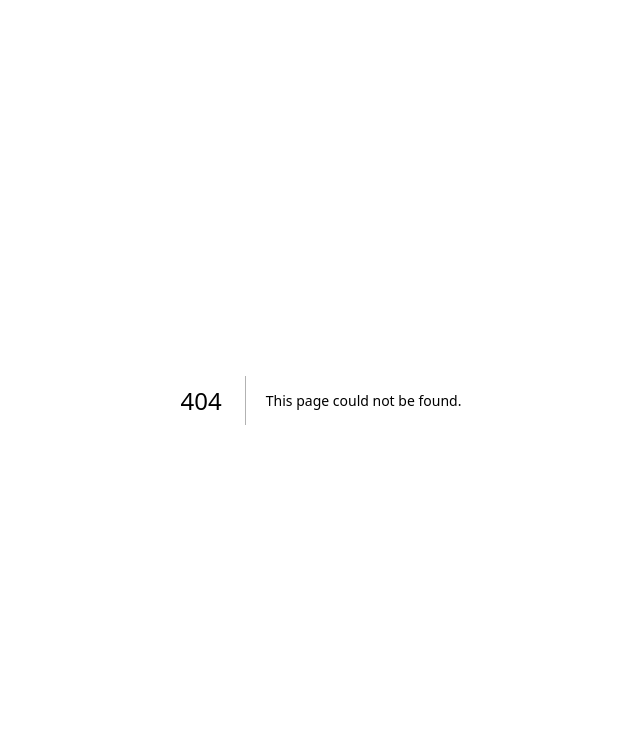
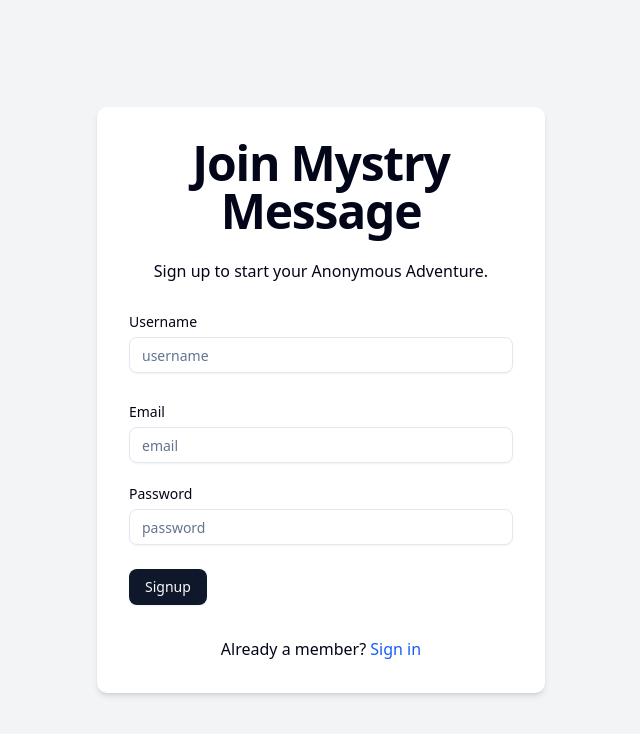
Before and after one commit to Ravi0529/mystery-message, a Next.js app: page /sign-up in a window 1280 px wide. Before the commit this address had no page. Shown: the top 734 px of the page, without its empty margins (319-959 px from the left). Built offline with nearby package versions, Linux system fonts and the light colour scheme.

Commit message:
signup-page(#2)

```diff
--- a/package.json
+++ b/package.json
@@ -21,7 +21,7 @@
     "class-variance-authority": "^0.7.1",
     "clsx": "^2.1.1",
     "lucide-react": "^0.511.0",
-    "mongoose": "^8.12.0",
+    "mongoose": "^8.15.1",
     "next": "15.2.0",
     "next-auth": "^4.24.11",
     "next-themes": "^0.4.6",
--- a/src/app/(auth)/sign-in/page.tsx
+++ b/src/app/(auth)/sign-in/page.tsx
@@ -1,87 +1,5 @@
-"use client";
-
-import { zodResolver } from "@hookform/resolvers/zod";
-import { useForm } from "react-hook-form";
-import * as z from "zod";
-import Link from "next/link";
-import { useEffect, useState } from "react";
-import { useDebounceValue } from "usehooks-ts";
-import { toast } from "sonner";
-import { useRouter } from "next/navigation";
-import { signUpSchema } from "@/schemas/signUpSchema";
-import axios, { AxiosError } from "axios";
-import { ApiResponse } from "@/types/ApiResponse";
-
-export default function SignIn() {
-  const [username, setUsername] = useState("");
-  const [usernameMessage, setUsernameMessage] = useState(""); // message returned from the server
-  const [isCheckingUsername, setIsCheckingUsername] = useState(false);
-  const [isSubmitting, setIsSubmitting] = useState(false);
-
-  const debouncedUsername = useDebounceValue(username, 300); // using this we'll fire the request to the server
-
-  const router = useRouter();
-
-  // zod implementation
-  const form = useForm<z.infer<typeof signUpSchema>>({
-    resolver: zodResolver(signUpSchema),
-    defaultValues: {
-      username: "",
-      email: "",
-      password: "",
-    },
-  });
-
-  useEffect(() => {
-    const checkUsernameUnique = async () => {
-      if (debouncedUsername) {
-        setIsCheckingUsername(true);
-        setUsernameMessage("");
-        try {
-          const response = await axios.get(
-            `/api/check-username-unique?username=${debouncedUsername}`
-          );
-          // console.log(response)
-          setUsernameMessage(response.data.message);
-        } catch (error) {
-          const axiosError = error as AxiosError<ApiResponse>;
-          setUsernameMessage(
-            axiosError.response?.data.message ?? "Error Checking Username."
-          );
-        } finally {
-          setIsCheckingUsername(false);
-        }
-      }
-
-      checkUsernameUnique();
-    };
-  }, [debouncedUsername]);
-
-  const onSubmit = async (data: z.infer<typeof signUpSchema>) => {
-    setIsSubmitting(true);
-    try {
-      // console.log(data);
-      const response = await axios.post<ApiResponse>(`/api/sign-up`, data);
-      toast.message("Success", {
-        description: response.data.message,
-      });
-
-      router.replace(`/verify/${username}`);
-      setIsSubmitting(false);
-    } catch (error) {
-      console.error("Error in signup of user: ", error);
-      const axiosError = error as AxiosError<ApiResponse>;
-      let errorMessage = axiosError.response?.data.message;
-      toast.message("Signup failed", {
-        description: errorMessage,
-      });
-      setIsSubmitting(false);
-    }
-  };
-
+export default function SignInForm() {
   return (
-    <div>
-      <div>page</div>
-    </div>
+    <div>sign in</div>
   );
 }
--- /dev/null
+++ b/src/app/(auth)/sign-up/page.tsx
@@ -0,0 +1,181 @@
+"use client";
+
+import { zodResolver } from "@hookform/resolvers/zod";
+import { useForm } from "react-hook-form";
+import * as z from "zod";
+import Link from "next/link";
+import { useEffect, useState } from "react";
+import { useDebounceCallback } from "usehooks-ts";
+import { toast } from "sonner";
+import { useRouter } from "next/navigation";
+import { signUpSchema } from "@/schemas/signUpSchema";
+import axios, { AxiosError } from "axios";
+import { ApiResponse } from "@/types/ApiResponse";
+import {
+  Form,
+  FormControl,
+  FormField,
+  FormItem,
+  FormLabel,
+  FormMessage,
+} from "@/components/ui/form";
+import { Input } from "@/components/ui/input";
+import { Button } from "@/components/ui/button";
+import { Loader2 } from "lucide-react";
+
+export default function SignUpForm() {
+  const [username, setUsername] = useState("");
+  const [usernameMessage, setUsernameMessage] = useState(""); // message returned from the server
+  const [isCheckingUsername, setIsCheckingUsername] = useState(false);
+  const [isSubmitting, setIsSubmitting] = useState(false);
+
+  const debounced = useDebounceCallback(setUsername, 300); // using this we'll fire the request to the server
+
+  const router = useRouter();
+
+  // zod implementation
+  const form = useForm<z.infer<typeof signUpSchema>>({
+    resolver: zodResolver(signUpSchema),
+    defaultValues: {
+      username: "",
+      email: "",
+      password: "",
+    },
+  });
+
+  useEffect(() => {
+    const checkUsernameUnique = async () => {
+      if (username) {
+        setIsCheckingUsername(true);
+        setUsernameMessage("");
+        try {
+          const response = await axios.get(
+            `/api/check-username-unique?username=${username}`
+          );
+          // console.log(response)
+          setUsernameMessage(response.data.message);
+        } catch (error) {
+          const axiosError = error as AxiosError<ApiResponse>;
+          setUsernameMessage(
+            axiosError.response?.data.message ?? "Error Checking Username."
+          );
+        } finally {
+          setIsCheckingUsername(false);
+        }
+      }
+    };
+    checkUsernameUnique();
+  }, [username]);
+
+  const onSubmit = async (data: z.infer<typeof signUpSchema>) => {
+    setIsSubmitting(true);
+    try {
+      // console.log(data);
+      const response = await axios.post<ApiResponse>(`/api/sign-up`, data);
+      toast.message("Success", {
+        description: response.data.message,
+      });
+
+      router.replace(`/verify/${username}`);
+      setIsSubmitting(false);
+    } catch (error) {
+      console.error("Error in signup of user: ", error);
+      const axiosError = error as AxiosError<ApiResponse>;
+      let errorMessage = axiosError.response?.data.message;
+      toast.message("Signup failed", {
+        description: errorMessage,
+      });
+      setIsSubmitting(false);
+    }
+  };
+
+  return (
+    <div className="flex justify-center items-center min-h-screen bg-gray-100">
+      <div className="w-full max-w-md p-8 space-y-8 bg-white rounded-lg shadow-md">
+        <div className="text-center">
+          <h1 className="text-4xl font-extrabold tracking-tight lg:text-5xl mb-6">
+            Join Mystry Message
+          </h1>
+          <p className="mb-4">Sign up to start your Anonymous Adventure.</p>
+        </div>
+
+        <Form {...form}>
+          <form onSubmit={form.handleSubmit(onSubmit)} className="space-y-6">
+            <FormField
+              name="username"
+              control={form.control}
+              render={({ field }) => (
+                <FormItem>
+                  <FormLabel>Username</FormLabel>
+                  <FormControl>
+                    <Input
+                      placeholder="username"
+                      {...field}
+                      onChange={(e) => {
+                        field.onChange(e);
+                        debounced(e.target.value);
+                      }}
+                    />
+                  </FormControl>
+                  {isCheckingUsername && <Loader2 className="animate-spin" />}
+                  <p
+                    className={`text-sm ${usernameMessage === "Username is unique." ? "text-green-500" : "text-red-500"}`}
+                  >
+                    {usernameMessage}
+                  </p>
+                  <FormMessage />
+                </FormItem>
+              )}
+            />
+
+            <FormField
+              name="email"
+              control={form.control}
+              render={({ field }) => (
+                <FormItem>
+                  <FormLabel>Email</FormLabel>
+                  <FormControl>
+                    <Input placeholder="email" {...field} />
+                  </FormControl>
+                  <FormMessage />
+                </FormItem>
+              )}
+            />
+
+            <FormField
+              name="password"
+              control={form.control}
+              render={({ field }) => (
+                <FormItem>
+                  <FormLabel>Password</FormLabel>
+                  <FormControl>
+                    <Input type="password" placeholder="password" {...field} />
+                  </FormControl>
+                  <FormMessage />
+                </FormItem>
+              )}
+            />
+
+            <Button type="submit" disabled={isSubmitting}>
+              {isSubmitting ? (
+                <>
+                  <Loader2 className="mr-2 h-4 w-4 animate-spin" /> Please wait
+                </>
+              ) : (
+                "Signup"
+              )}
+            </Button>
+          </form>
+        </Form>
+        <div className="text-center mt-4">
+          <p>
+            Already a member?{" "}
+            <Link href="/sign-in" className="text-blue-600 hover:text-blue-800">
+              Sign in
+            </Link>
+          </p>
+        </div>
+      </div>
+    </div>
+  );
+}
--- a/src/app/api/check-username-unique/route.ts
+++ b/src/app/api/check-username-unique/route.ts
@@ -28,7 +28,7 @@ export const GET = async (req: Request) => {
           message:
             usernameErrors?.length > 0
               ? usernameErrors.join(", ")
-              : "Invalid query parameters",
+              : "Username must be atleast of 2 characters.",
         },
         {
           status: 400,
--- /dev/null
+++ b/src/components/ui/input.tsx
@@ -0,0 +1,21 @@
+import * as React from "react"
+
+import { cn } from "@/lib/utils"
+
+function Input({ className, type, ...props }: React.ComponentProps<"input">) {
+  return (
+    <input
+      type={type}
+      data-slot="input"
+      className={cn(
+        "file:text-foreground placeholder:text-muted-foreground selection:bg-primary selection:text-primary-foreground dark:bg-input/30 border-input flex h-9 w-full min-w-0 rounded-md border bg-transparent px-3 py-1 text-base shadow-xs transition-[color,box-shadow] outline-none file:inline-flex file:h-7 file:border-0 file:bg-transparent file:text-sm file:font-medium disabled:pointer-events-none disabled:cursor-not-allowed disabled:opacity-50 md:text-sm",
+        "focus-visible:border-ring focus-visible:ring-ring/50 focus-visible:ring-[3px]",
+        "aria-invalid:ring-destructive/20 dark:aria-invalid:ring-destructive/40 aria-invalid:border-destructive",
+        className
+      )}
+      {...props}
+    />
+  )
+}
+
+export { Input }
```
Also changed, not shown: 1 other file (tests, documents, lock files or other folders).
